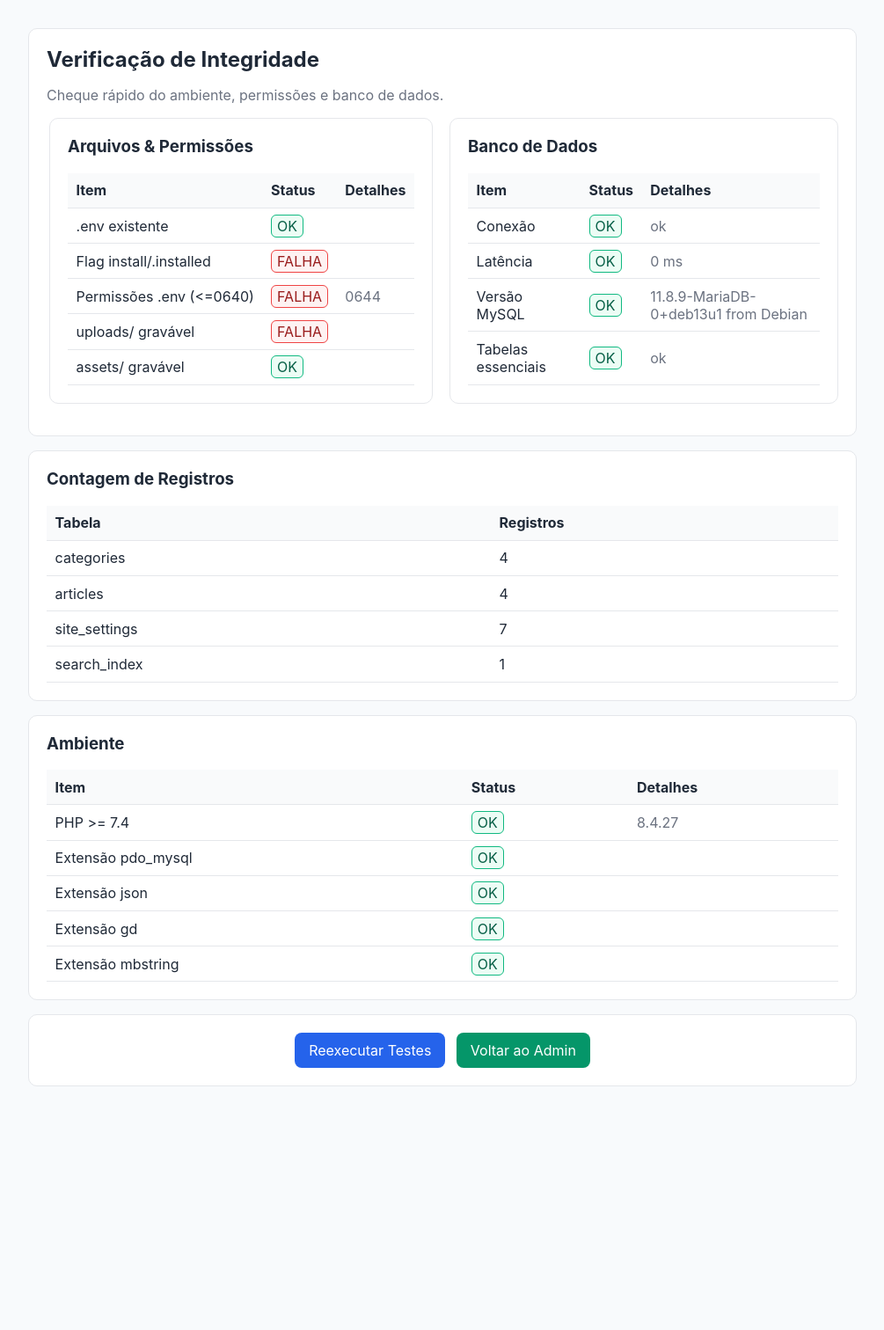
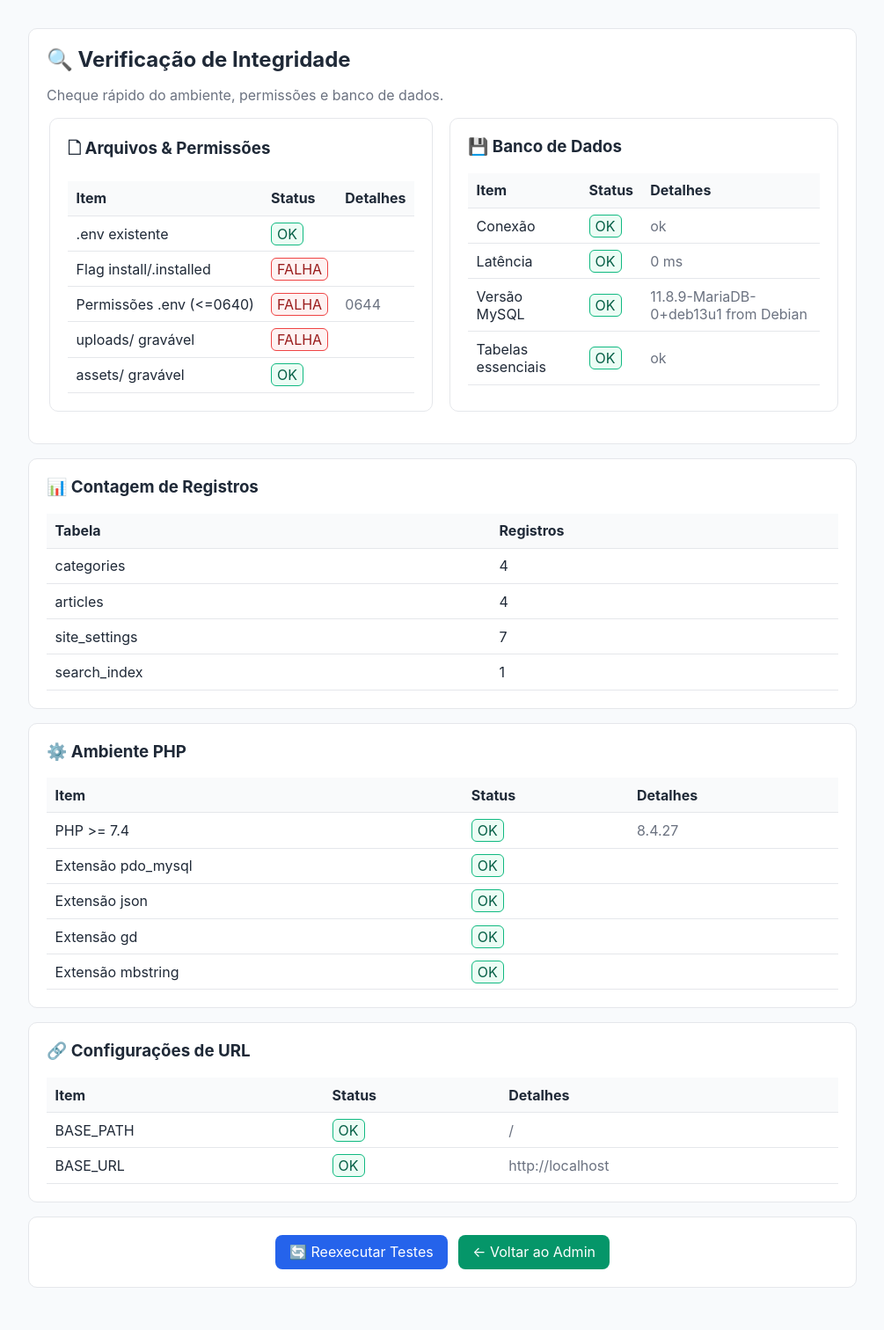
Before and after one commit to dev-ntron/avyahub-central-ajuda, a PHP site: page /admin/check.php in a window 1280 px wide. Shown: the whole page at 88% size, without its empty margins (137-1142 px from the left). Before the commit the page ends 1235 px from the top, so only its background shows below. Run offline with PHP 8.4, Linux system fonts and the light colour scheme; the visitor is signed in with stand-in values (Sample User, id 1); data comes from the database, SQL or seed files in the repository; tables that the repository leaves empty hold one stand-in row (values such as "Sample post").

Commit message:
admin/check.php: Usar createDatabaseConnection() e corrigir BASE_PATH nos links

```diff
--- a/admin/check.php
+++ b/admin/check.php
@@ -3,17 +3,6 @@
 session_start();
 
 require_once __DIR__ . '/../config.php';
-
-// Conexão DB
-try {
-    $pdo = new PDO("mysql:host=" . DB_HOST . ";dbname=" . DB_NAME . ";charset=utf8mb4", DB_USER, DB_PASS, [
-        PDO::ATTR_ERRMODE => PDO::ERRMODE_EXCEPTION,
-        PDO::ATTR_DEFAULT_FETCH_MODE => PDO::FETCH_ASSOC
-    ]);
-} catch (PDOException $e) {
-    $pdo = null;
-    $db_error = $e->getMessage();
-}
 
 // Verificar login admin atual (compatível com sessão existente)
 $admin_ok = isset($_SESSION['admin_logged_in']) && $_SESSION['admin_logged_in'] === true;
@@ -22,6 +11,15 @@ if (!$admin_ok) {
     http_response_code(403);
     echo 'Acesso negado';
     exit;
+}
+
+// Usar createDatabaseConnection() helper
+$pdo = null;
+$db_error = null;
+try {
+    $pdo = createDatabaseConnection();
+} catch (Exception $e) {
+    $db_error = $e->getMessage();
 }
 
 $checks = [];
@@ -68,15 +66,21 @@ if ($pdo) {
         $db_version = $v ? $v['v'] : 'desconhecida';
         $pdo->query('SELECT 1')->fetch();
         $db_latency_ms = round((microtime(true) - $t0) * 1000, 2);
+
         // Tabelas essenciais
         $need = ['categories','articles','site_settings','search_index'];
         $missing = [];
         foreach ($need as $t) {
             $st = $pdo->query("SHOW TABLES LIKE '".$t."'");
-            if ($st->rowCount() === 0) { $missing[] = $t; }
-            else {
-                $c = $pdo->query("SELECT COUNT(*) c FROM `".$t."`")->fetch();
-                $table_counts[$t] = (int)($c['c'] ?? 0);
+            if ($st->rowCount() === 0) {
+                $missing[] = $t;
+            } else {
+                try {
+                    $c = $pdo->query("SELECT COUNT(*) c FROM `".$t."`")->fetch();
+                    $table_counts[$t] = (int)($c['c'] ?? 0);
+                } catch (Exception $e) {
+                    $table_counts[$t] = 'erro';
+                }
             }
         }
         $tables_ok = count($missing) === 0;
@@ -103,15 +107,29 @@ foreach (['pdo_mysql','json','gd','mbstring'] as $ext) {
     ];
 }
 
+// 6) Configurações BASE_PATH
+$checks['base_path'] = [
+    'label' => 'BASE_PATH configurado',
+    'status' => defined('BASE_PATH'),
+    'details' => defined('BASE_PATH') ? BASE_PATH : 'indefinido'
+];
+$checks['base_url'] = [
+    'label' => 'BASE_URL configurado',
+    'status' => defined('BASE_URL'),
+    'details' => defined('BASE_URL') ? BASE_URL : 'indefinido'
+];
+
 // Render simples
-function badge($ok){ return $ok ? '<span style="color:#065f46;background:#ecfdf5;border:1px solid #10b981;padding:2px 6px;border-radius:6px;">OK</span>' : '<span style="color:#991b1b;background:#fef2f2;border:1px solid #ef4444;padding:2px 6px;border-radius:6px;">FALHA</span>'; }
+function badge($ok){
+    return $ok ? '<span style="color:#065f46;background:#ecfdf5;border:1px solid #10b981;padding:2px 6px;border-radius:6px;">OK</span>' : '<span style="color:#991b1b;background:#fef2f2;border:1px solid #ef4444;padding:2px 6px;border-radius:6px;">FALHA</span>';
+}
 ?>
 <!doctype html>
 <html lang="pt-BR">
 <head>
 <meta charset="utf-8">
 <meta name="viewport" content="width=device-width, initial-scale=1">
-<title>Verificação de Integridade</title>
+<title>Verificação de Integridade - AvyaHub Admin</title>
 <style>
  body{font-family:-apple-system,BlinkMacSystemFont,"Segoe UI",Roboto,sans-serif;background:#f8fafc;margin:0;padding:2rem;color:#1f2937}
  .card{background:#fff;border:1px solid #e5e7eb;border-radius:10px;padding:1.25rem;margin:0 auto 1rem;max-width:900px}
@@ -128,11 +146,11 @@ function badge($ok){ return $ok ? '<span style="color:#065f46;background:#ecfdf5
 </head>
 <body>
 <div class="card">
-  <h1>Verificação de Integridade</h1>
+  <h1>🔍 Verificação de Integridade</h1>
   <div class="subtitle">Cheque rápido do ambiente, permissões e banco de dados.</div>
   <div class="grid">
     <div class="card">
-      <h3 style="margin-top:0">Arquivos & Permissões</h3>
+      <h3 style="margin-top:0">🗋 Arquivos & Permissões</h3>
       <table>
         <tr><th>Item</th><th>Status</th><th>Detalhes</th></tr>
         <tr><td>.env existente</td><td><?= badge($checks['env_exists']['status']) ?></td><td class="muted"></td></tr>
@@ -143,7 +161,7 @@ function badge($ok){ return $ok ? '<span style="color:#065f46;background:#ecfdf5
       </table>
     </div>
     <div class="card">
-      <h3 style="margin-top:0">Banco de Dados</h3>
+      <h3 style="margin-top:0">💾 Banco de Dados</h3>
       <table>
         <tr><th>Item</th><th>Status</th><th>Detalhes</th></tr>
         <tr><td>Conexão</td><td><?= badge($pdo!==null) ?></td><td class="muted"><?= isset($db_error)? htmlspecialchars($db_error):'ok' ?></td></tr>
@@ -156,17 +174,17 @@ function badge($ok){ return $ok ? '<span style="color:#065f46;background:#ecfdf5
 </div>
 
 <div class="card">
-  <h3 style="margin-top:0">Contagem de Registros</h3>
+  <h3 style="margin-top:0">📊 Contagem de Registros</h3>
   <table>
     <tr><th>Tabela</th><th>Registros</th></tr>
     <?php foreach ($table_counts as $t=>$c): ?>
-    <tr><td><?= htmlspecialchars($t) ?></td><td><?= (int)$c ?></td></tr>
+    <tr><td><?= htmlspecialchars($t) ?></td><td><?= is_numeric($c) ? (int)$c : htmlspecialchars($c) ?></td></tr>
     <?php endforeach; ?>
   </table>
 </div>
 
 <div class="card">
-  <h3 style="margin-top:0">Ambiente</h3>
+  <h3 style="margin-top:0">⚙️ Ambiente PHP</h3>
   <table>
     <tr><th>Item</th><th>Status</th><th>Detalhes</th></tr>
     <tr><td>PHP >= 7.4</td><td><?= badge($checks['php_version']['status']) ?></td><td class="muted"><?= htmlspecialchars($checks['php_version']['details']) ?></td></tr>
@@ -176,9 +194,18 @@ function badge($ok){ return $ok ? '<span style="color:#065f46;background:#ecfdf5
   </table>
 </div>
 
+<div class="card">
+  <h3 style="margin-top:0">🔗 Configurações de URL</h3>
+  <table>
+    <tr><th>Item</th><th>Status</th><th>Detalhes</th></tr>
+    <tr><td>BASE_PATH</td><td><?= badge($checks['base_path']['status']) ?></td><td class="muted"><?= htmlspecialchars($checks['base_path']['details']) ?></td></tr>
+    <tr><td>BASE_URL</td><td><?= badge($checks['base_url']['status']) ?></td><td class="muted"><?= htmlspecialchars($checks['base_url']['details']) ?></td></tr>
+  </table>
+</div>
+
 <div class="card" style="text-align:center">
-  <a href="/admin/check.php" class="btn">Reexecutar Testes</a>
-  <a href="/admin" class="btn" style="background:#059669;margin-left:.5rem">Voltar ao Admin</a>
+  <a href="<?= url('/admin/check') ?>" class="btn">🔄 Reexecutar Testes</a>
+  <a href="<?= url('/admin') ?>" class="btn" style="background:#059669;margin-left:.5rem">← Voltar ao Admin</a>
 </div>
 </body>
 </html>
```
